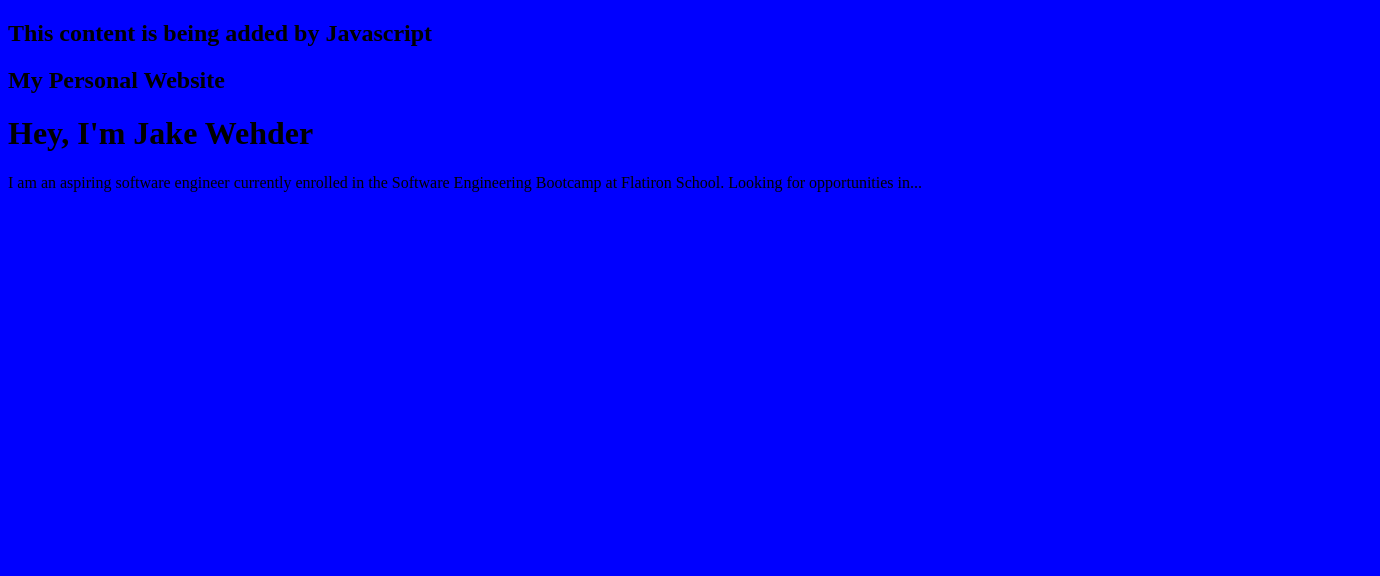
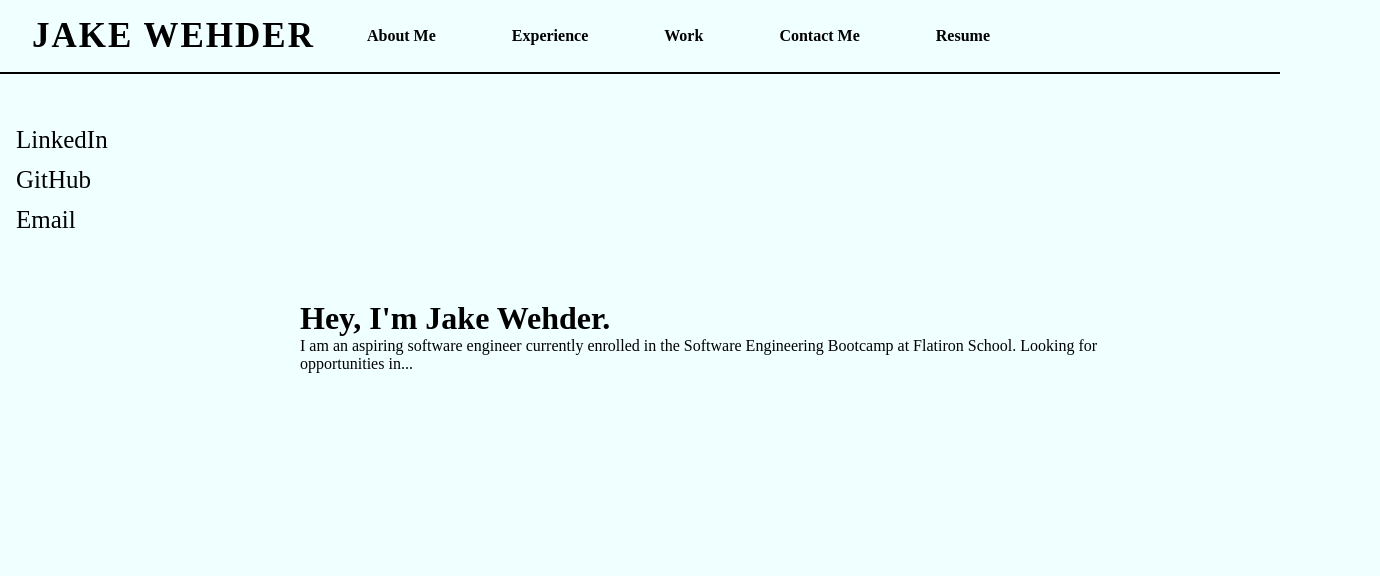
Before and after one commit to JWehder/my-personal-website, a plain HTML site: page index.html in a window 1280 px wide. Shown: the whole page, 1380 px wide, since content can reach past the window. Drawn offline with Linux system fonts and the light colour scheme.

Commit message:
Finished nav bar and side nav bar

```diff
--- a/index.html
+++ b/index.html
@@ -10,18 +10,27 @@
     <body>
         <script src="script.js"></script>
         <nav>
-            <h1>My Personal Website</h1>
-            <div id="nav-bar"></div>
-                <a href></a>
-                <a href></a>
-                <a href></a>
-                <a href></a>
+            <div class="container">
+                <h1>Jake Wehder</h1>
+                <div id="nav-bar" class="clicked">
+                    <a href>About Me</a>
+                    <a href>Experience</a>
+                    <a href>Work</a>
+                    <a href>Contact Me</a>
+                    <a href>Resume</a>
+                </div>
+            </div>
         </nav>
-        </div>
 
-        <div id="into-page">
-        <h1>Hey, I'm Jake Wehder</h1>
-        <p>I am an aspiring software engineer currently enrolled in the Software Engineering Bootcamp at Flatiron School. Looking for opportunities in...</p>
+        <div class="sidenav">
+            <a href="https://www.linkedin.com/in/jake-wehder/">LinkedIn</a>
+            <a href="https://github.com/JWehder?tab=repositories">GitHub</a>
+            <a href="mailto:jake.wehder@gmail.com?">Email</a>
+          </div>
+
+        <div id="intro-page">
+            <h1>Hey, I'm Jake Wehder.</h1>
+            <p>I am an aspiring software engineer currently enrolled in the Software Engineering Bootcamp at Flatiron School. Looking for opportunities in...</p>
         </div>
 
         <div id="about-page">
--- a/script.js
+++ b/script.js
@@ -1,4 +1,4 @@
 const h2 = document.createElement("h2");
 h2.textContent = "This content is being added by Javascript";
 
-document.querySelector("body").appendChild(h2);
+// document.querySelector("body").appendChild(h2);
--- a/style.css
+++ b/style.css
@@ -1,3 +1,109 @@
 body {
-    background: blue;
+    background: azure;
 }
+
+* {
+    margin: 0;
+    padding: 0;
+    box-sizing: border-box;
+    font-family: 'Fira sans', 'sans-serif';
+}
+
+nav h1 {
+    font-size: 35px;
+    letter-spacing: 2px;
+    text-transform: uppercase;
+}
+
+nav {
+    position: fixed;
+    top: 0;
+    left: 0;
+    right: 0;
+    z-index: 99;
+    background-color: azure;
+    padding: 16px 32px;
+    border-bottom: 2px solid;
+}
+
+#nav-bar {
+    display: block;
+    flex: 1 1 0%;
+    justify-content: flex-end;
+    margin: 0 16px;
+}
+
+#nav-bar a {
+    color:black;
+    margin: 0px 20px;
+    font-weight: 600;
+    text-decoration: none;
+    transition: 0.4s;
+    padding: 8px 16px;
+    border-radius: 99px;
+}
+
+a:hover {
+    background: #ff957f;
+    padding: 4px 6px;
+}
+
+.container {
+    max-width: 1280px;
+    margin:0 auto;
+    display: flex;
+    align-items: center;
+    justify-content: space-between;
+}
+
+/* The sidebar menu */
+.sidenav {
+    height: 100%; /* Full-height: remove this if you want "auto" height */
+    width: 160px; /* Set the width of the sidebar */
+    position: fixed; /* Fixed Sidebar (stay in place on scroll) */
+    z-index: 1; /* Stay on top */
+    top: 0; /* Stay at the top */
+    left: 0;
+    background-color: azure; /* Black */
+    overflow-x: hidden; /* Disable horizontal scroll */
+    margin-top: 100px;
+    padding-top: 20px;
+  }
+
+  /* The navigation menu links */
+  .sidenav a {
+    padding: 6px 8px 6px 16px;
+    text-decoration: none;
+    font-size: 25px;
+    color:black;
+    display: block;
+    font-family: 'Fira sans', 'sans-serif';
+
+  }
+
+  /* When you mouse over the navigation links, change their color */
+  .sidenav a:hover {
+    color:#ff957f;
+    border-radius: 99px;
+  }
+
+  /* Style page content */
+  .main {
+    margin-left: 160px; /* Same as the width of the sidebar */
+    padding: 0px 10px;
+  }
+
+  /* On smaller screens, where height is less than 450px, change the style of the sidebar (less padding and a smaller font size) */
+  @media screen and (max-height: 450px) {
+    .sidenav {padding-top: 15px;}
+    .sidenav a {font-size: 18px;}
+  }
+
+#intro-page {
+    display: block;
+    width: 100%;
+    padding: 200px;
+    height: 80%;
+    margin: 100px;
+    border-radius: 99px;
+}
```
